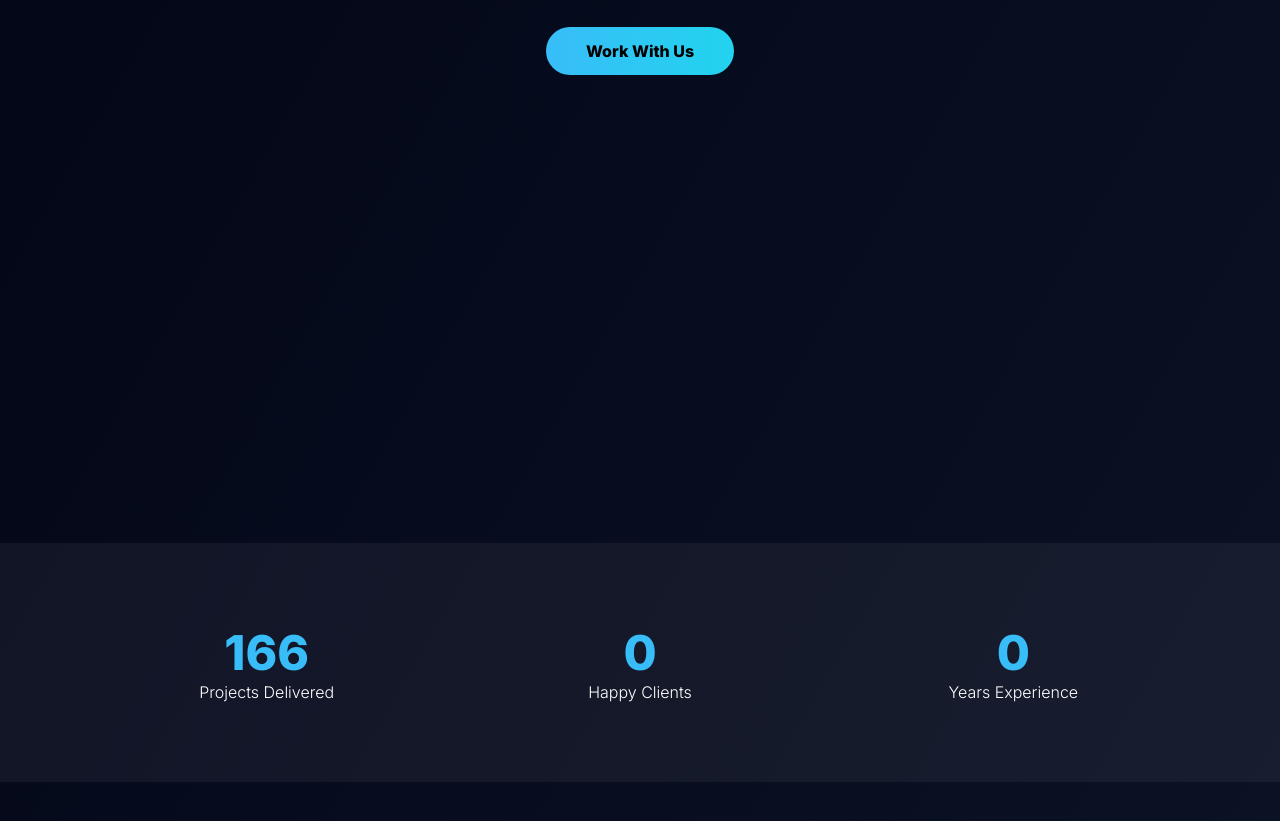
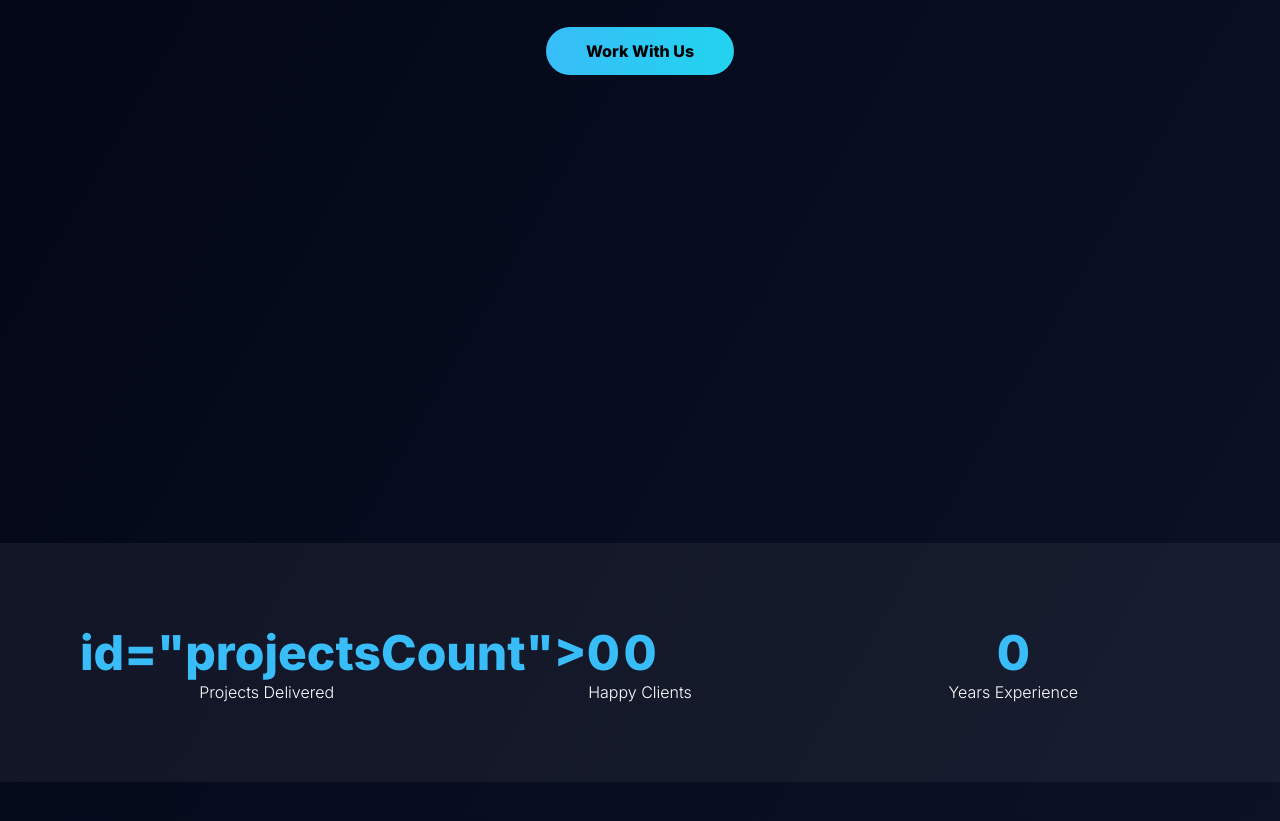
Before and after one commit to thearyanlancing7-netizen/The-lancing-, a plain HTML site: page index.html in a window 1280 px wide. Shown: the part 257-1078 px from the top of the page. Drawn offline with Linux system fonts and the light colour scheme.

Commit message:
Update index.html

```diff
--- a/index.html
+++ b/index.html
@@ -27,7 +27,7 @@
 
 <section class="stats">
   <div class="stat">
-    <h2 id="projectsCount">0</h2>
+    <h2>id="projectsCount">0</h2>
     <p>Projects Delivered</p>
   </div>
   <div class="stat">
```
